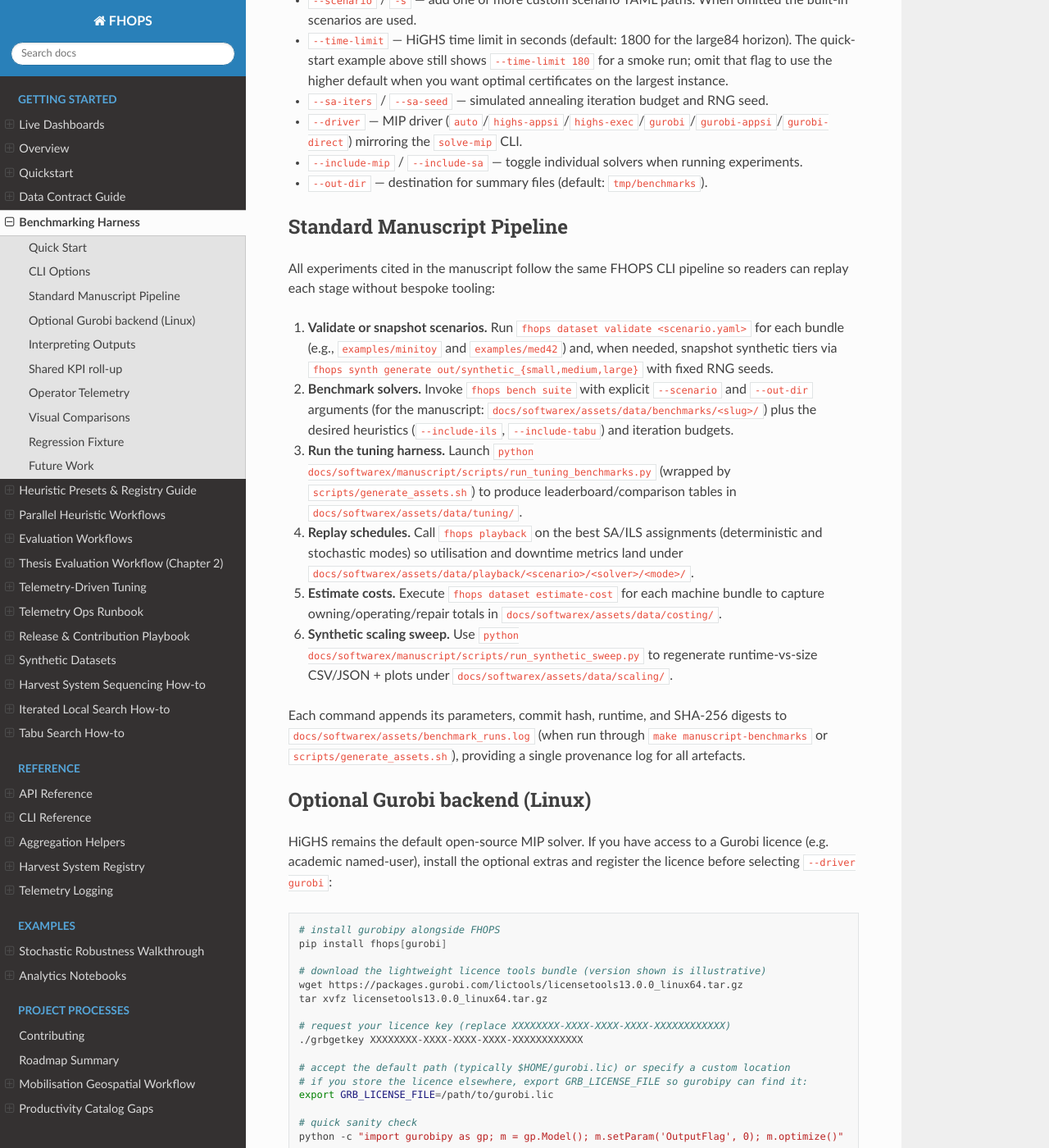
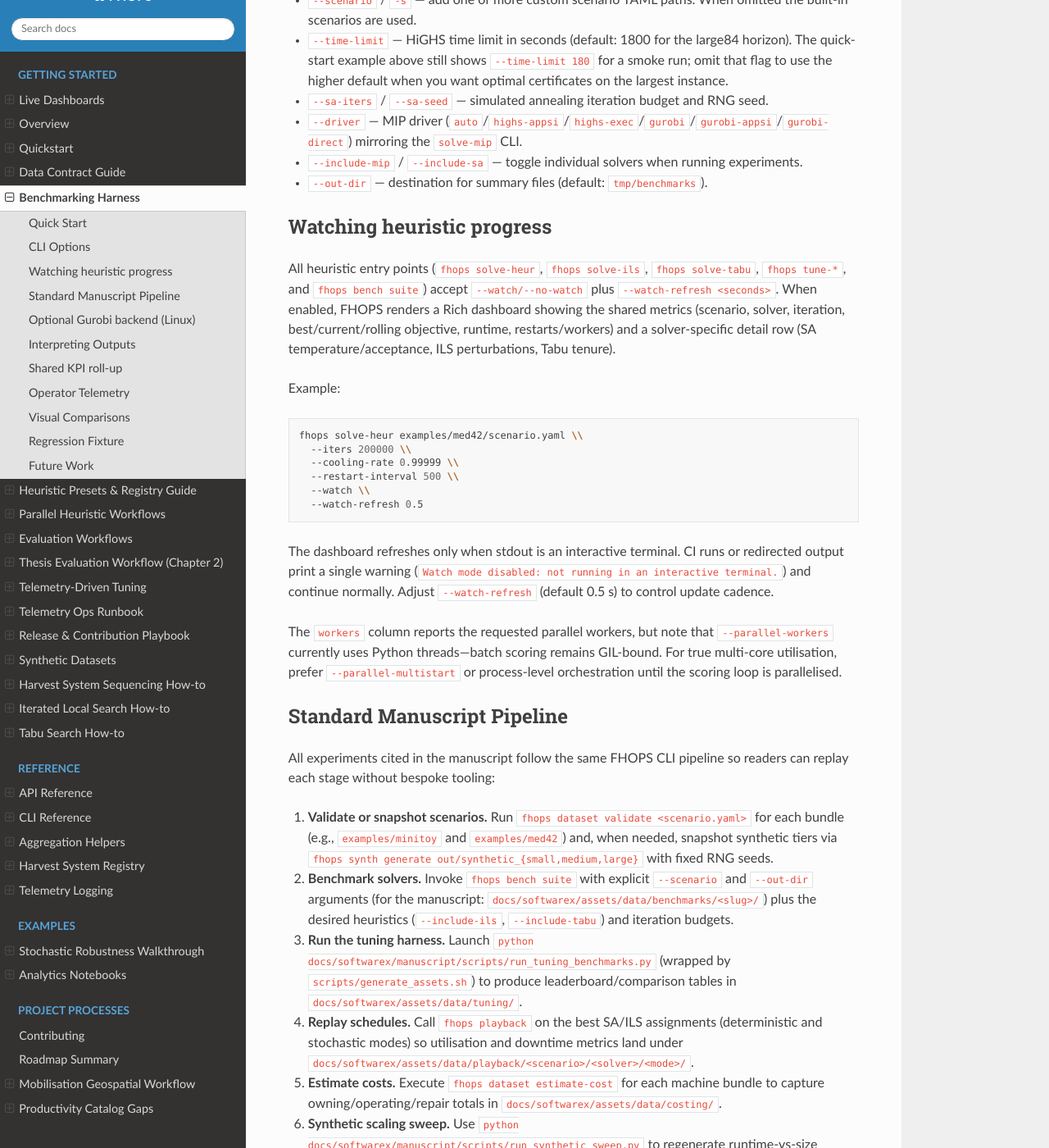
Before and after one commit to UBC-FRESH/fhops, a Sphinx documentation site: the page built from docs/howto/benchmarks.rst, in a window 1280 px wide and 1400 px high, scrolled down 759 px. Shown: the whole window at 82% size. Built offline with Sphinx 7.4.7 and the Read the Docs theme 3.1.0, drawn with Linux system fonts in a browser that asks for light colours.

Commit message:
docs: describe watch mode

```diff
--- a/docs/howto/benchmarks.rst
+++ b/docs/howto/benchmarks.rst
@@ -38,6 +38,35 @@ CLI Options
 * ``--driver`` — MIP driver (``auto``/``highs-appsi``/``highs-exec``/``gurobi``/``gurobi-appsi``/``gurobi-direct``) mirroring the ``solve-mip`` CLI.
 * ``--include-mip`` / ``--include-sa`` — toggle individual solvers when running experiments.
 * ``--out-dir`` — destination for summary files (default: ``tmp/benchmarks``).
+
+Watching heuristic progress
+---------------------------
+
+All heuristic entry points (``fhops solve-heur``, ``fhops solve-ils``, ``fhops solve-tabu``,
+``fhops tune-*``, and ``fhops bench suite``) accept ``--watch/--no-watch`` plus
+``--watch-refresh <seconds>``. When enabled, FHOPS renders a Rich dashboard showing the shared
+metrics (scenario, solver, iteration, best/current/rolling objective, runtime, restarts/workers) and
+a solver-specific detail row (SA temperature/acceptance, ILS perturbations, Tabu tenure).
+
+Example:
+
+.. code-block:: bash
+
+   fhops solve-heur examples/med42/scenario.yaml \\
+     --iters 200000 \\
+     --cooling-rate 0.99999 \\
+     --restart-interval 500 \\
+     --watch \\
+     --watch-refresh 0.5
+
+The dashboard refreshes only when stdout is an interactive terminal. CI runs or redirected output
+print a single warning (``Watch mode disabled: not running in an interactive terminal.``) and
+continue normally. Adjust ``--watch-refresh`` (default 0.5 s) to control update cadence.
+
+The ``workers`` column reports the requested parallel workers, but note that
+``--parallel-workers`` currently uses Python threads—batch scoring remains GIL-bound. For true
+multi-core utilisation, prefer ``--parallel-multistart`` or process-level orchestration until the
+scoring loop is parallelised.
 
 Standard Manuscript Pipeline
 ----------------------------
```
Also changed, not shown: README.md (+32 -0 lines), notes/cli_heuristic_upgrade_notes.md (+1 -1 lines).
